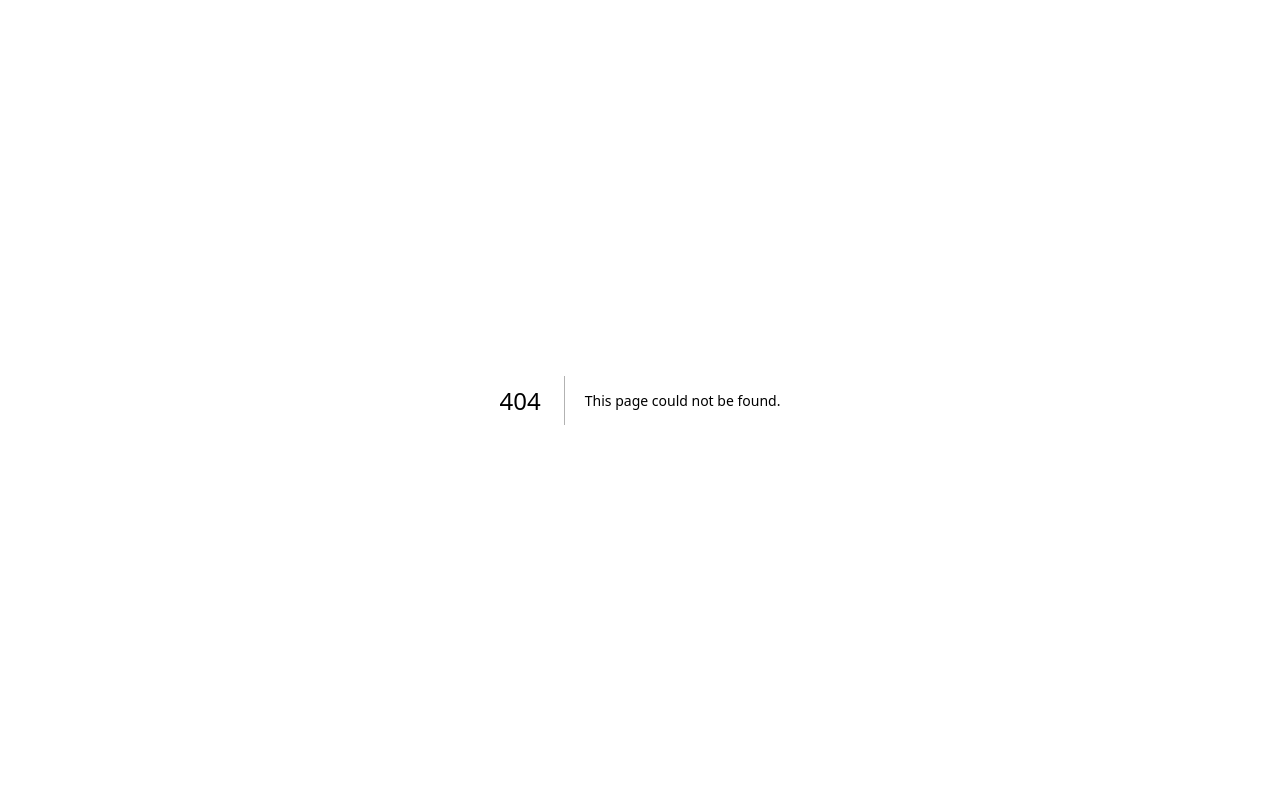
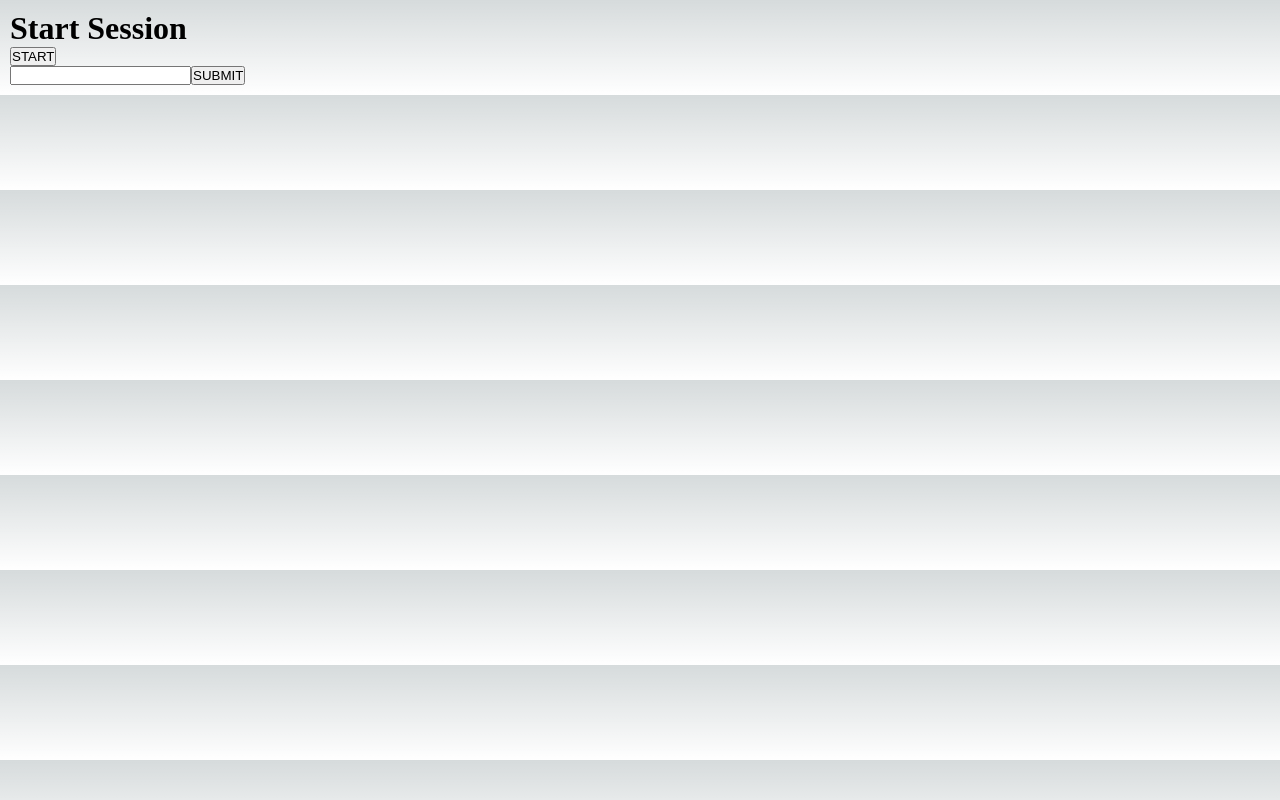
Before and after one commit to brettgrigsby/gptdnd, a Next.js app: page /start-session in a window 1280 px wide. Before the commit this address had no page. Built offline with nearby package versions, Linux system fonts and the light colour scheme.

Commit message:
initial commit

```diff
--- a/package.json
+++ b/package.json
@@ -16,6 +16,7 @@
     "eslint": "8.32.0",
     "eslint-config-next": "13.1.2",
     "next": "13.1.2",
+    "openai": "^3.1.0",
     "react": "18.2.0",
     "react-dom": "18.2.0",
     "typescript": "4.9.4"
--- /dev/null
+++ b/pages/api/send-message.ts
@@ -0,0 +1,24 @@
+import type { NextApiRequest, NextApiResponse } from "next"
+import { continueConversation } from "@/utils/openai"
+
+type Data = {
+  text: string
+}
+
+export default async function handler(
+  req: NextApiRequest,
+  res: NextApiResponse<Data>
+) {
+  try {
+    const { previousMessages } = req.body
+
+    const response = await continueConversation({
+      previousMessages: previousMessages.slice(-6) || [],
+    })
+
+    res.status(200).json({ text: response || "" })
+  } catch (err) {
+    //@ts-ignore
+    res.status(500).json({ text: (err?.response?.data?.error || "") as string })
+  }
+}
--- /dev/null
+++ b/pages/api/start-session.ts
@@ -0,0 +1,25 @@
+import type { NextApiRequest, NextApiResponse } from "next"
+import { openai } from "@/utils/openai"
+
+type Data = {
+  text: string
+}
+
+export default async function handler(
+  req: NextApiRequest,
+  res: NextApiResponse<Data>
+) {
+  const { location } = req.body
+  const response = await openai.createCompletion({
+    model: "text-davinci-003",
+    prompt: `Describe a ${location}`,
+    temperature: 0.9,
+    max_tokens: 1000,
+  })
+
+  const text = response.data.choices[0].text?.trim() || ""
+
+  console.log({ text, type: typeof text })
+
+  res.status(200).json({ text })
+}
--- /dev/null
+++ b/pages/start-session.tsx
@@ -0,0 +1,61 @@
+import { useState } from "react"
+
+export default function StartSession() {
+  const [messages, setMessages] = useState<string[]>([])
+  const [input, setInput] = useState<string>("")
+
+  const handleStart = async () => {
+    console.log("start")
+    const resp = await fetch("/api/start-session", {
+      method: "POST",
+      headers: {
+        "Content-Type": "application/json",
+      },
+      body: JSON.stringify({
+        location: "cyberpunk city street",
+      }),
+    }).then((r) => r.json())
+    if (resp.text)
+      setMessages((prev) => [...prev, `Dungeon Master: ${resp.text}`])
+  }
+
+  const handleChange = (e: React.ChangeEvent<HTMLInputElement>) => {
+    setInput(e.target.value)
+  }
+
+  const handleSubmit = async (e: React.FormEvent<HTMLFormElement>) => {
+    e.preventDefault()
+
+    const newMessages = [...messages, `Player: ${input}`]
+    setInput("")
+
+    const resp = await fetch("/api/send-message", {
+      method: "POST",
+      headers: {
+        "Content-Type": "application/json",
+      },
+      body: JSON.stringify({
+        previousMessages: newMessages,
+      }),
+    }).then((r) => r.json())
+
+    if (resp.text) setMessages([...newMessages, resp.text])
+  }
+
+  return (
+    <div style={{ padding: 10 }}>
+      <h1>Start Session</h1>
+      <button onClick={handleStart}>START</button>
+      <br />
+      {messages.map((m) => (
+        <p key={m} style={{ marginBottom: 10 }}>
+          {m}
+        </p>
+      ))}
+      <form onSubmit={handleSubmit}>
+        <input value={input} onChange={handleChange} type="text" />
+        <button type="submit">SUBMIT</button>
+      </form>
+    </div>
+  )
+}
--- /dev/null
+++ b/utils/openai.ts
@@ -0,0 +1,29 @@
+import { Configuration, OpenAIApi } from "openai"
+
+const configuration = new Configuration({
+  apiKey: process.env.OPENAI_API_KEY,
+})
+
+export const openai = new OpenAIApi(configuration)
+
+export async function continueConversation({
+  previousMessages,
+}: {
+  previousMessages: string[]
+}) {
+  const previousString: string = previousMessages.join(" ")
+  console.log({ previousMessages, previousString })
+  const prompt = `
+You are a dungeon master for a group of players. They will provide actions and you will continue their story without saying what actions the players take.
+
+${previousString}
+`
+  const response = await openai.createCompletion({
+    model: "text-davinci-003",
+    prompt,
+    temperature: 0.9,
+    max_tokens: 2000,
+  })
+
+  return response.data.choices[0].text?.trim()
+}
```
Also changed, not shown: 1 other file (tests, documents, lock files or other folders).
